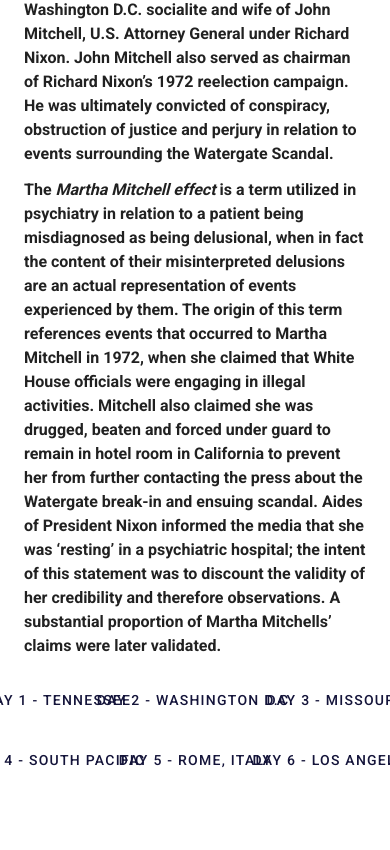
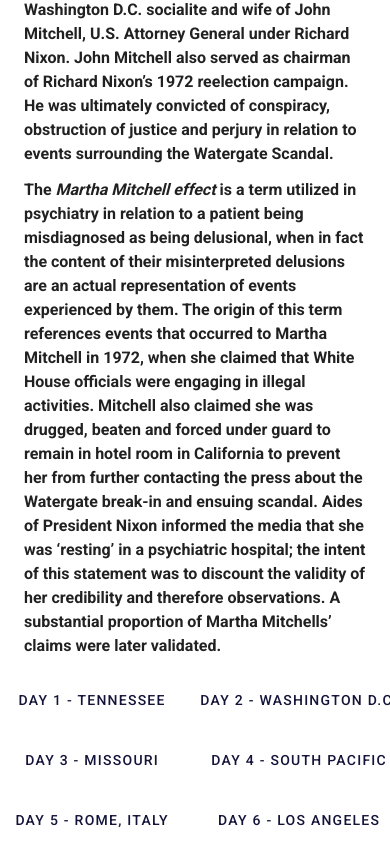
Before and after one commit to JesseStew/ode-to-martha-mitchell, a Vue app: page / in a window 390 px wide. Shown: the part 3955-4805 px from the top of the page. Before the commit the page ends 4745 px from the top, so only its background shows below. Built offline with nearby package versions, Linux system fonts and the light colour scheme.

Commit message:
Fix bottom nav mobile

```diff
--- a/src/components/Navigation.vue
+++ b/src/components/Navigation.vue
@@ -125,33 +125,33 @@
 						font-size: 1.5em;
 					"
 				>
-					<v-col cols="4" md="3" :color="pages[model].color" @click="tabMethod(3)">
+					<v-col cols="6" sm="4" md="3" :color="pages[model].color" @click="tabMethod(3)">
 						<v-btn block @click="tabMethod(3)" tile :color="pages[model].color" icon>
 							Day 1 - Tennessee
 						</v-btn>
 					</v-col>
-					<v-col cols="4" md="3" :color="pages[model].color" @click="tabMethod(4)">
+					<v-col cols="6" sm="4" md="3" :color="pages[model].color" @click="tabMethod(4)">
 						<v-btn block @click="tabMethod(4)" tile :color="pages[model].color" icon>
 							Day 2 - Washington D.C.
 						</v-btn>
 					</v-col>
-					<v-col cols="4" md="3" :color="pages[model].color" @click="tabMethod(5)">
+					<v-col cols="6" sm="4" md="3" :color="pages[model].color" @click="tabMethod(5)">
 						<v-btn block @click="tabMethod(5)" tile :color="pages[model].color" icon>
 							Day 3 - Missouri
 						</v-btn>
 					</v-col>
-					<v-col cols="4" md="3" :color="pages[model].color" @click="tabMethod(6)">
+					<v-col cols="6" sm="4" md="3" :color="pages[model].color" @click="tabMethod(6)">
 						<v-btn block @click="tabMethod(6)" tile :color="pages[model].color" icon>
 							Day 4 - South Pacific
 						</v-btn>
 					</v-col>
 					<v-col v-if="$vuetify.breakpoint.mdAndUp" md="3"></v-col>
-					<v-col cols="4" md="3" :color="pages[model].color" @click="tabMethod(7)">
+					<v-col cols="6" sm="4" md="3" :color="pages[model].color" @click="tabMethod(7)">
 						<v-btn block @click="tabMethod(7)" tile :color="pages[model].color" icon>
 							Day 5 - Rome, Italy
 						</v-btn>
 					</v-col>
-					<v-col cols="4" md="3" :color="pages[model].color" @click="tabMethod(8)">
+					<v-col cols="6" sm="4" md="3" :color="pages[model].color" @click="tabMethod(8)">
 						<v-btn block @click="tabMethod(8)" tile :color="pages[model].color" icon>
 							Day 6 - Los Angeles
 						</v-btn>
```
